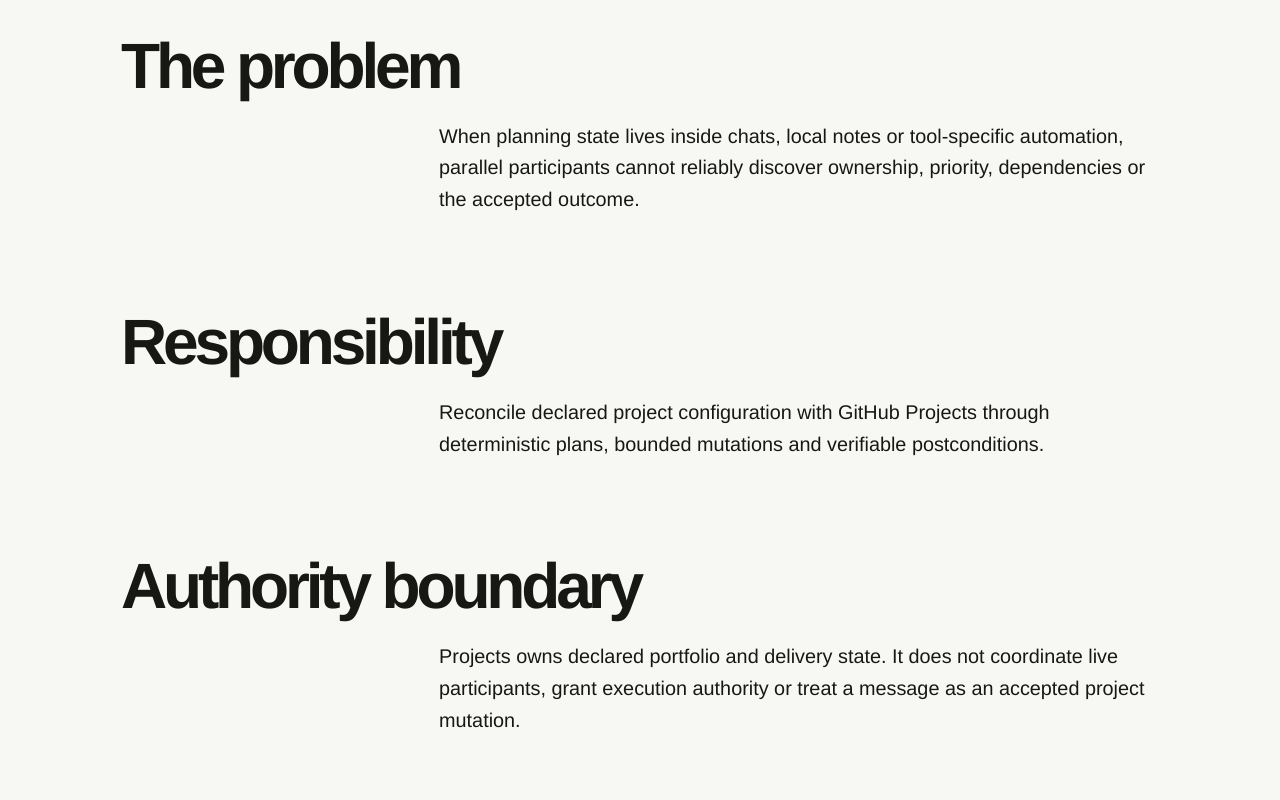
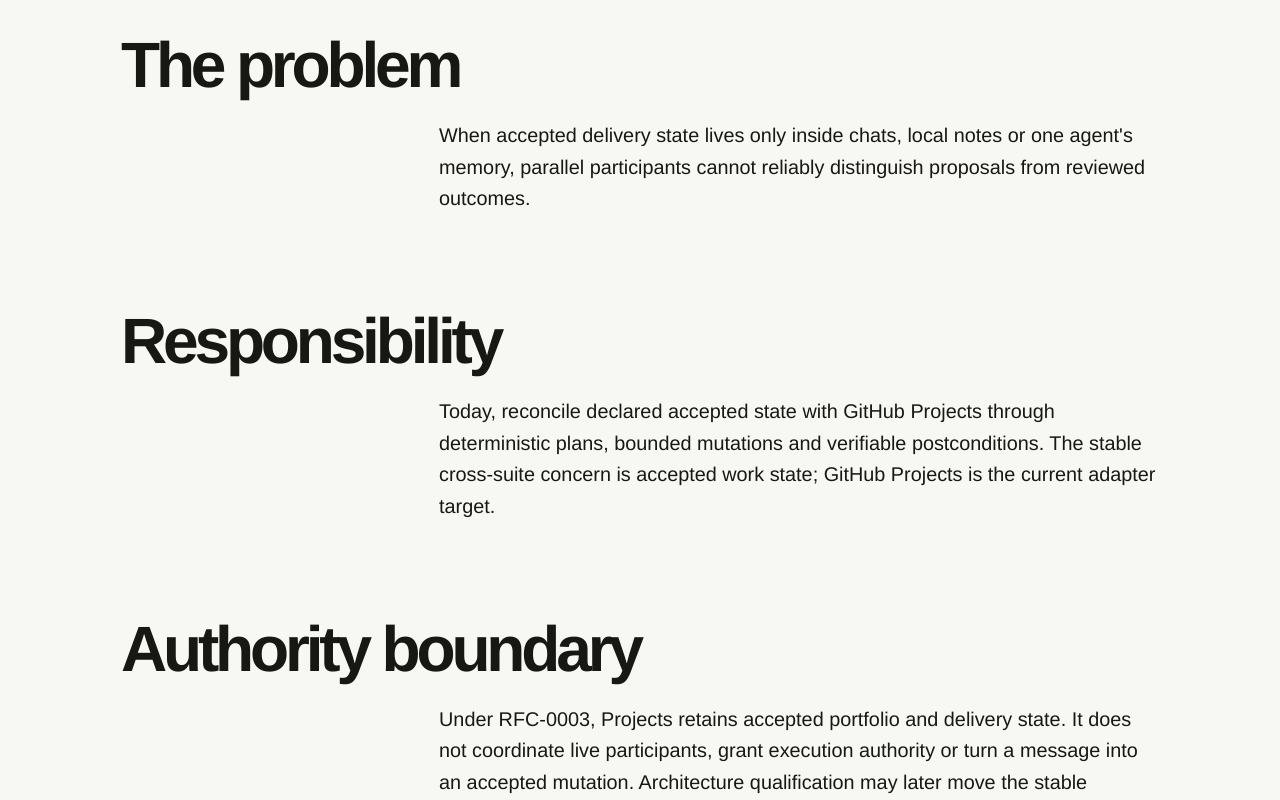
Before and after one commit to nomed/nomed.github.io, a Next.js app: page /system/projects in a window 1280 px wide. Shown: the part 1220-2020 px from the top of the page. Built offline with nearby package versions, Linux system fonts and the light colour scheme.

Commit message:
Position Yukh Projects as current accepted-state adapter

```diff
--- a/app/system/projects/page.tsx
+++ b/app/system/projects/page.tsx
@@ -3,7 +3,7 @@ import { SystemDeepDive } from "../../components/SystemDeepDive";
 
 export const metadata: Metadata = {
   title: "Yukh Projects — Nomed",
-  description: "The durable project-state boundary of the Yukh system.",
+  description: "The current GitHub Projects implementation of Yukh accepted delivery state.",
 };
 
 export default function YukhProjectsPage() {
@@ -11,22 +11,22 @@ export default function YukhProjectsPage() {
     <SystemDeepDive
       component="projects"
       index="03.2"
-      label="Yukh system / Projects"
-      title="Declared state. Deterministic reconciliation."
-      lede="Yukh Projects makes portfolio and delivery state durable, reviewable and independent from any single agent, session or consumer."
+      label="Yukh system / Accepted state"
+      title="Accepted state without session custody."
+      lede="RFC-0003 assigns accepted delivery state to Projects. The current yukh-projects repository implements that responsibility for GitHub Projects; its broader role is under architecture review rather than assumed universal."
       accent="#00B8CC"
-      status="published and synthetically qualified. Yukh Projects v1.7.0 includes a controlled-apply profile, but no live qualification or apply has occurred."
-      problem={<p>When planning state lives inside chats, local notes or tool-specific automation, parallel participants cannot reliably discover ownership, priority, dependencies or the accepted outcome.</p>}
-      responsibility={<p>Reconcile declared project configuration with GitHub Projects through deterministic plans, bounded mutations and verifiable postconditions.</p>}
-      boundary={<p>Projects owns declared portfolio and delivery state. It does not coordinate live participants, grant execution authority or treat a message as an accepted project mutation.</p>}
+      status="published and synthetically qualified. The GitHub Projects implementation includes a controlled-apply profile, but publication and synthetic convergence do not constitute a live apply qualification or make GitHub Projects a universal Yukh dependency."
+      problem={<p>When accepted delivery state lives only inside chats, local notes or one agent&apos;s memory, parallel participants cannot reliably distinguish proposals from reviewed outcomes.</p>}
+      responsibility={<p>Today, reconcile declared accepted state with GitHub Projects through deterministic plans, bounded mutations and verifiable postconditions. The stable cross-suite concern is accepted work state; GitHub Projects is the current adapter target.</p>}
+      boundary={<p>Under RFC-0003, Projects retains accepted portfolio and delivery state. It does not coordinate live participants, grant execution authority or turn a message into an accepted mutation. Architecture qualification may later move the stable contract behind multiple adapters only through an explicit superseding decision.</p>}
       contracts={[
-        { name: "Desired state", description: "consumer-neutral declarations of project structure and policy." },
-        { name: "Plan", description: "the deterministic difference between declared and observed state." },
+        { name: "Desired state", description: "consumer-neutral declarations of the accepted project structure and policy." },
+        { name: "Plan", description: "the deterministic difference between declared and observed GitHub Projects state." },
         { name: "Apply result", description: "bounded mutations with stable identifiers and diagnostics." },
-        { name: "Postconditions", description: "evidence that observed state now satisfies the declaration." },
+        { name: "Postconditions", description: "evidence that observed state now satisfies the accepted declaration." },
       ]}
-      interactions={<p>Coordination announces who is acting on a plan and carries review signals. MCP can expose reconciliation as a governed capability. Projects remains the durable source of delivery truth.</p>}
-      direction={<p>Perform a separately authorized live qualification, then require a fresh exact approval for any live apply. Publication and synthetic convergence evidence do not authorize consumer migration or mutation.</p>}
+      interactions={<p>Coordination carries who is acting, reviewing or handing work over. MCP may expose reconciliation as a governed capability. yukh-projects currently persists accepted delivery state in GitHub Projects without making the tracker itself a universal Yukh semantic.</p>}
+      direction={<p>Keep the GitHub adapter useful and qualified while the suite review tests whether accepted work state should become an explicit abstract contract with additional adapters. Any authority/topology change requires a later RFC; this page does not make that change.</p>}
       documentation="https://github.com/nomed/yukh-projects#architecture-and-migration"
       documentationName="Yukh Projects documentation"
       repository="https://github.com/nomed/yukh-projects"
```
